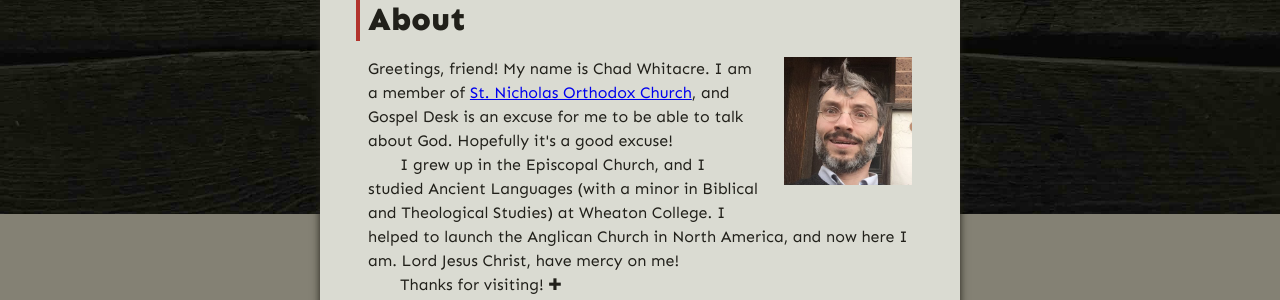
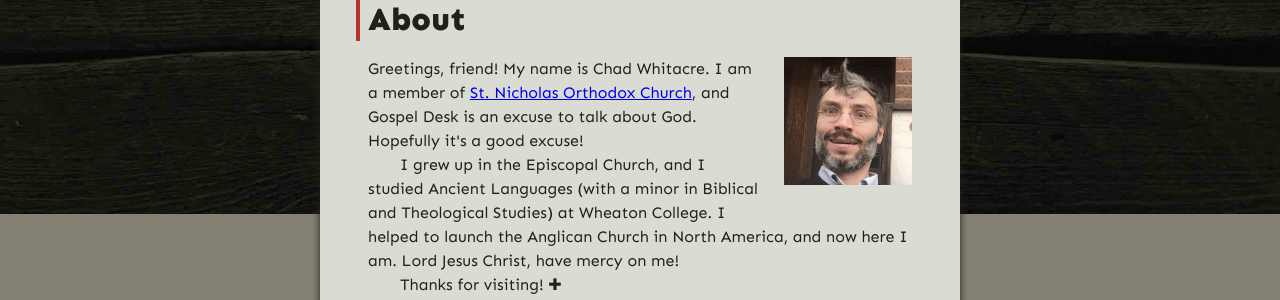
Before and after one commit to gospel-desk/www.logstown.com, a Jekyll site: the page built from about/index.md, in a window 1280 px wide. Shown: the part 323-623 px from the top of the page. Built offline with Jekyll 4.4.1, drawn with Linux system fonts in a browser that asks for light colours.

Commit message:
Tighten excuse sentence

```diff
--- a/about/index.md
+++ b/about/index.md
@@ -7,8 +7,8 @@ excerpt: Workinʼ on a building.
 
 <p style="text-indent: 0;">Greetings, friend! My name is Chad Whitacre. I am a
 member of <a href="https://orthodoxpittsburgh.org">St.  Nicholas Orthodox
-Church</a>, and Gospel Desk is an excuse for me to be able to talk about God.
-Hopefully it's a good excuse!</p>
+Church</a>, and Gospel Desk is an excuse to talk about God. Hopefully it's a
+good excuse!</p>
 
 I grew up in the Episcopal Church, and I studied Ancient Languages (with a
 minor in Biblical and Theological Studies) at Wheaton College. I helped to
```
